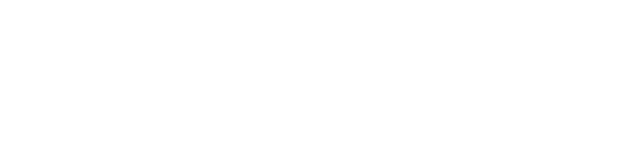
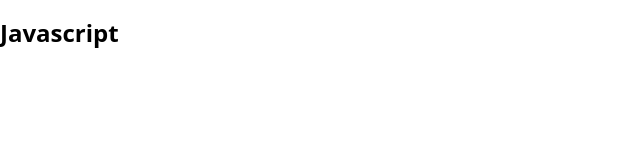
Before and after one commit to santosh-sk47/js-example, a plain HTML site: page index.html in a window 1280 px wide. Shown: the whole page, without its empty margins (0-640 px from the left). Drawn offline with Linux system fonts and the light colour scheme.

Commit message:
1 file modified

```diff
--- a/index.html
+++ b/index.html
@@ -11,5 +11,7 @@
     <link rel="stylesheet" href="styles.css" />
     <script src="script.js"></script>
   </head>
-  <body></body>
+  <body>
+    <h1>Javascript</h1>
+  </body>
 </html>
```
